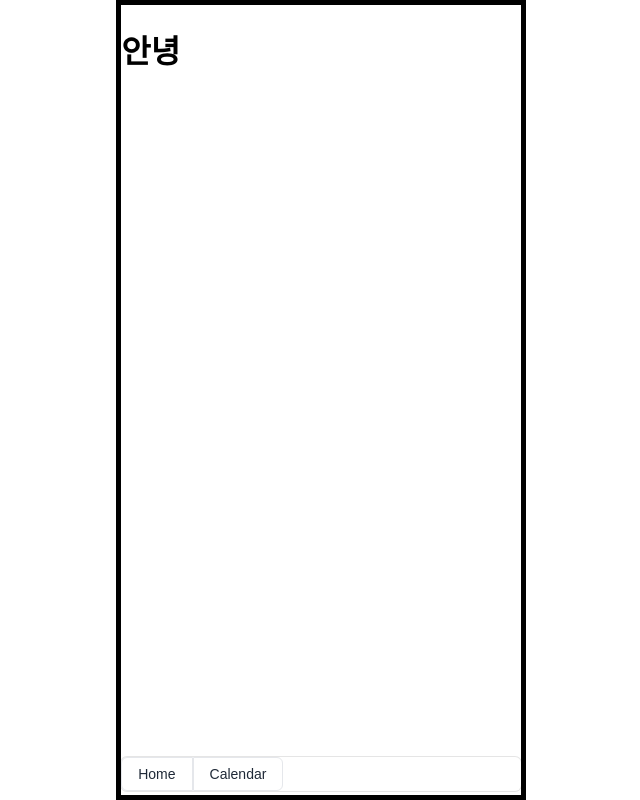
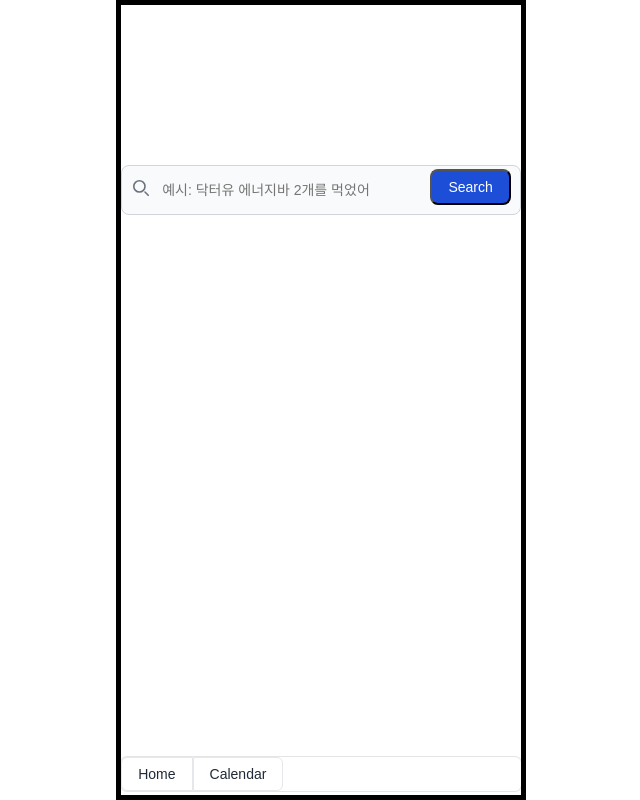
Before and after one commit to obb8923/whip, a React (Create React App) app in the folder front/root/: page / in a window 1280 px wide. Shown: the whole page, without its empty margins (319-959 px from the left). Built offline with nearby package versions, Linux system fonts and the light colour scheme.

Commit message:
home화면에 검색창 추가

```diff
--- a/front/root/package.json
+++ b/front/root/package.json
@@ -6,7 +6,9 @@
     "@testing-library/jest-dom": "^5.17.0",
     "@testing-library/react": "^13.4.0",
     "@testing-library/user-event": "^13.5.0",
+    "axios": "^1.7.2",
     "react": "^18.3.1",
+    "react-calendar": "^5.0.0",
     "react-dom": "^18.3.1",
     "react-router-dom": "^6.25.1",
     "react-scripts": "5.0.1",
--- a/front/root/src/App.js
+++ b/front/root/src/App.js
@@ -1,7 +1,6 @@
 import React from "react";
-import Main from "./components/Main";
+import Main from "./components/home/Main";
 import CalendarPage from "./components/CalendarPage";
-import Home from "./components/Home";
 import { BrowserRouter, Route, Routes } from "react-router-dom";
 
 function App() {
--- a/front/root/src/components/Main.js
+++ /dev/null
@@ -1,12 +0,0 @@
-import GNB from "./GNB";
-export default function Main() {
-  return (
-    <div className="frameBox">
-      <div className="contentBox">
-        <h1>안녕</h1>
-      </div>
-
-      <GNB></GNB>
-    </div>
-  );
-}
--- a/front/root/src/components/home/Main.js
+++ b/front/root/src/components/home/Main.js
@@ -1,7 +1,9 @@
 import React, { useState } from "react";
 import axios from "axios";
+import styles from "../../css/Main.module.css"; // Import CSS module
+import GNB from "../GNB";
 
-export default function Home() {
+export default function Main() {
   const [searchText, setSearchText] = useState("");
 
   const handleInputChange = (event) => {
@@ -17,18 +19,32 @@ export default function Home() {
       console.error("Error submitting search:", error);
     }
   };
-
   return (
-    <div>
-      <form onSubmit={handleSubmit}>
+    <div className="frameBox">
+      <div className="contentBox">
+      <form className={styles.formContainer} onSubmit={handleSubmit}>
+      <label htmlFor="defaultSearch" className={styles.srOnly}>Search</label>
+      <div className={styles.inputContainer}>
+        <div className={styles.iconContainer}>
+          <svg className={styles.icon} aria-hidden="true" xmlns="http://www.w3.org/2000/svg" fill="none" viewBox="0 0 20 20">
+            <path stroke="currentColor" strokeLinecap="round" strokeLinejoin="round" strokeWidth="2" d="m19 19-4-4m0-7A7 7 0 1 1 1 8a7 7 0 0 1 14 0Z"/>
+          </svg>
+        </div>
         <input
-          type="text"
+          type="search"
+          id="defaultSearch"
+          className={styles.searchInput}
+          placeholder="예시: 닥터유 에너지바 2개를 먹었어"
           value={searchText}
           onChange={handleInputChange}
-          placeholder="Search..."
+          required
         />
-        <button type="submit">Search</button>
-      </form>
+        <button type="submit" className={styles.searchButton}>Search</button>
+      </div>
+    </form>
+      </div>
+
+      <GNB></GNB>
     </div>
   );
 }
--- /dev/null
+++ b/front/root/src/css/Main.module.css
@@ -0,0 +1,74 @@
+.formContainer {
+    max-width: 32rem;
+    margin: 20vh auto 0 auto; /* 5vh top margin, auto horizontal margins */
+}
+
+.srOnly {
+    position: absolute;
+    width: 1px;
+    height: 1px;
+    padding: 0;
+    margin: -1px;
+    overflow: hidden;
+    clip: rect(0, 0, 0, 0);
+    border: 0;
+}
+
+.inputContainer {
+    position: relative;
+}
+
+.iconContainer {
+    position: absolute;
+    top: 50%;
+    left: 0.75rem;
+    transform: translateY(-50%);
+    pointer-events: none;
+}
+
+.icon {
+    width: 1rem;
+    height: 1rem;
+    color: #6B7280; /* gray-500 */
+}
+
+.searchInput {
+    display: block;
+    width: 100%;
+    padding: 1rem 1rem 1rem 2.5rem;
+    font-size: 0.875rem; /* text-sm */
+    color: #1F2937; /* gray-900 */
+    border: 1px solid #D1D5DB; /* gray-300 */
+    border-radius: 0.5rem; /* rounded-lg */
+    background-color: #F9FAFB; /* gray-50 */
+    outline: none;
+    transition: border-color 0.2s, box-shadow 0.2s;
+}
+
+.searchInput:focus {
+    border-color: #3B82F6; /* blue-500 */
+    box-shadow: 0 0 0 3px rgba(59, 130, 246, 0.5); /* blue-500 */
+}
+
+.searchButton {
+    position: absolute;
+    right: 0.625rem;
+    bottom: 0.625rem;
+    background-color: #1D4ED8; /* blue-700 */
+    color: #FFFFFF; /* white */
+    font-size: 0.875rem; /* text-sm */
+    font-weight: 500; /* font-medium */
+    padding: 0.5rem 1rem;
+    border-radius: 0.5rem; /* rounded-lg */
+    outline: none;
+    transition: background-color 0.2s, box-shadow 0.2s;
+    cursor: pointer;
+}
+
+.searchButton:hover {
+    background-color: #1E40AF; /* blue-800 */
+}
+
+.searchButton:focus {
+    box-shadow: 0 0 0 3px rgba(59, 130, 246, 0.3); /* blue-300 */
+}
--- a/package.json
+++ /dev/null
@@ -1,5 +0,0 @@
-{
-  "dependencies": {
-    "react-calendar": "^5.0.0"
-  }
-}
```
Also changed, not shown: 2 other files (tests, documents, lock files or other folders).
